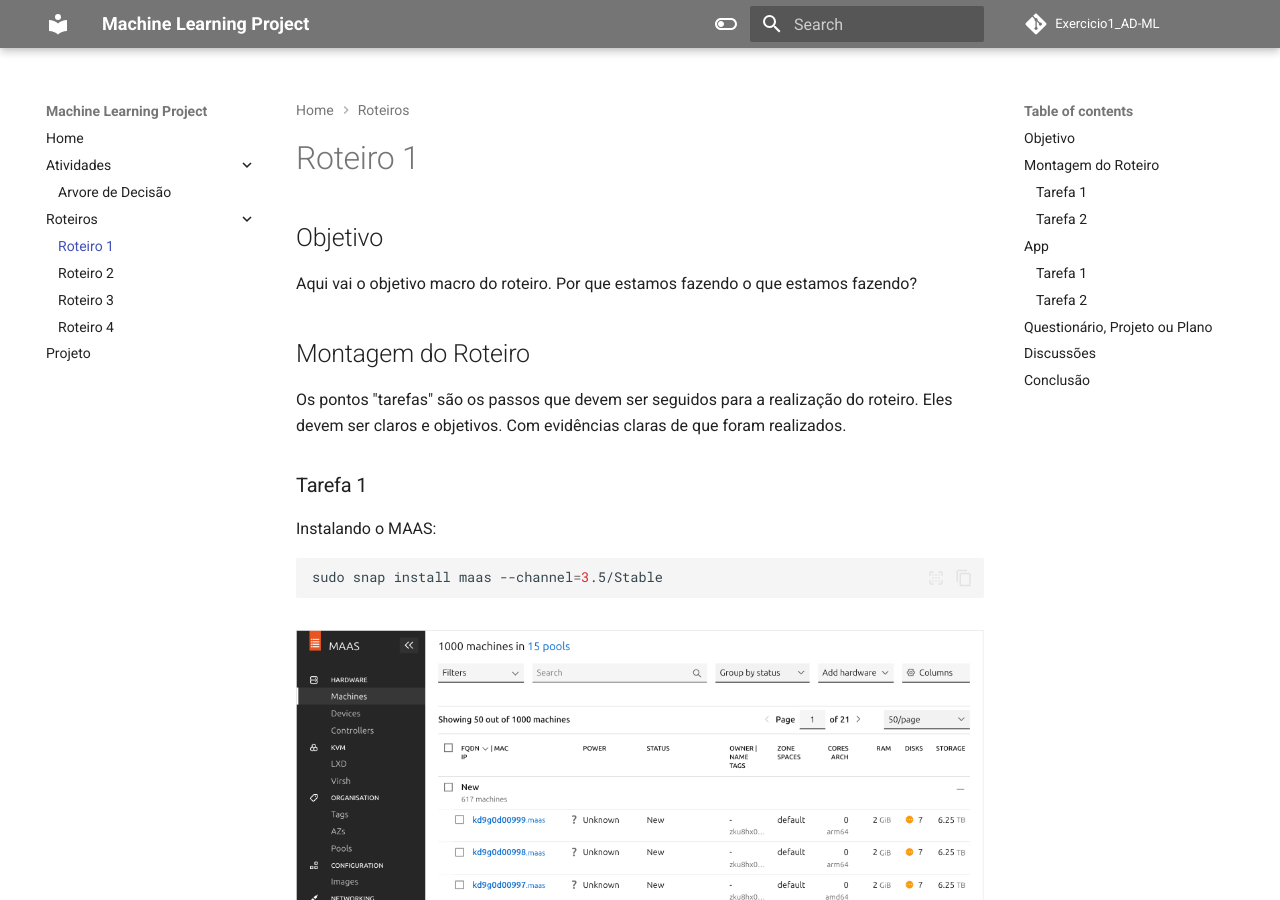
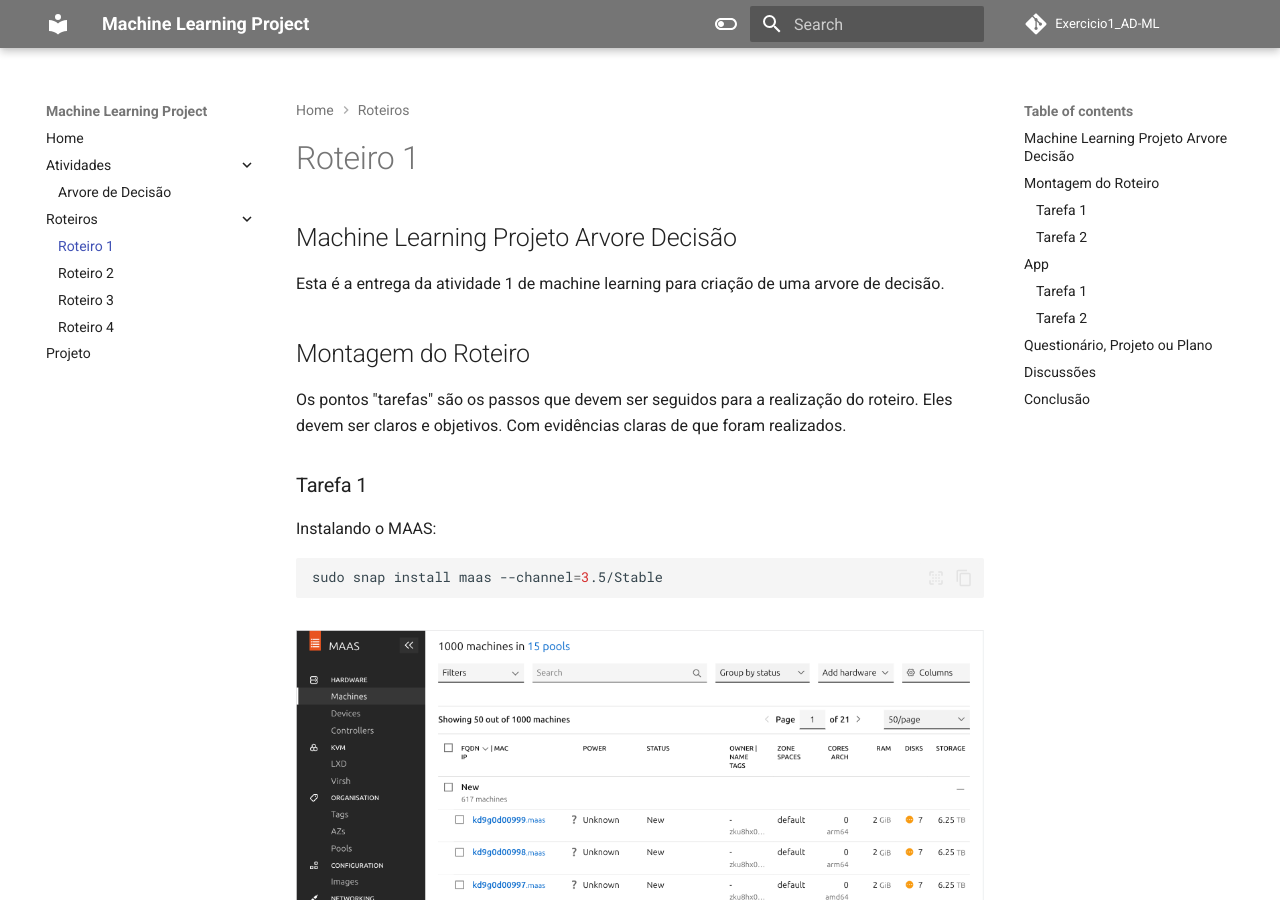
Before and after one commit to NAPartur21/Exercicio1_AD-ML, an MkDocs documentation site: the page built from docs/roteiro1/main.md, in a window 1280 px wide and 900 px high. Built offline with MkDocs 1.6.1 and Material for MkDocs 9.7.7, drawn with Linux system fonts in a browser that asks for light colours; comment, search, counter and statistics services are not loaded.

Commit message:
titulo roteiro1

```diff
--- a/docs/roteiro1/main.md
+++ b/docs/roteiro1/main.md
@@ -1,6 +1,6 @@
-## Objetivo
+## Machine Learning Projeto Arvore Decisão
 
-Aqui vai o objetivo macro do roteiro. Por que estamos fazendo o que estamos fazendo?
+Esta é a entrega da atividade 1 de machine learning para criação de uma arvore de decisão.
 
 ## Montagem do Roteiro
 
```
